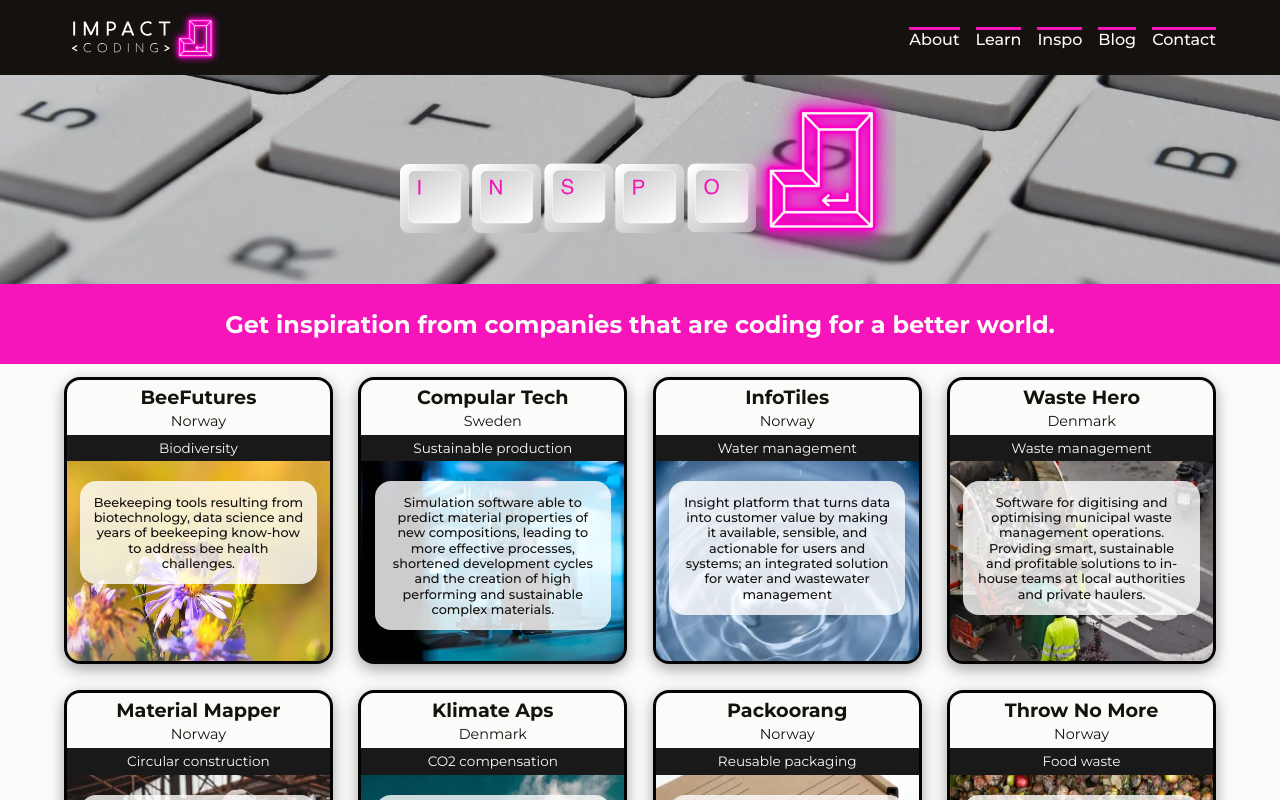
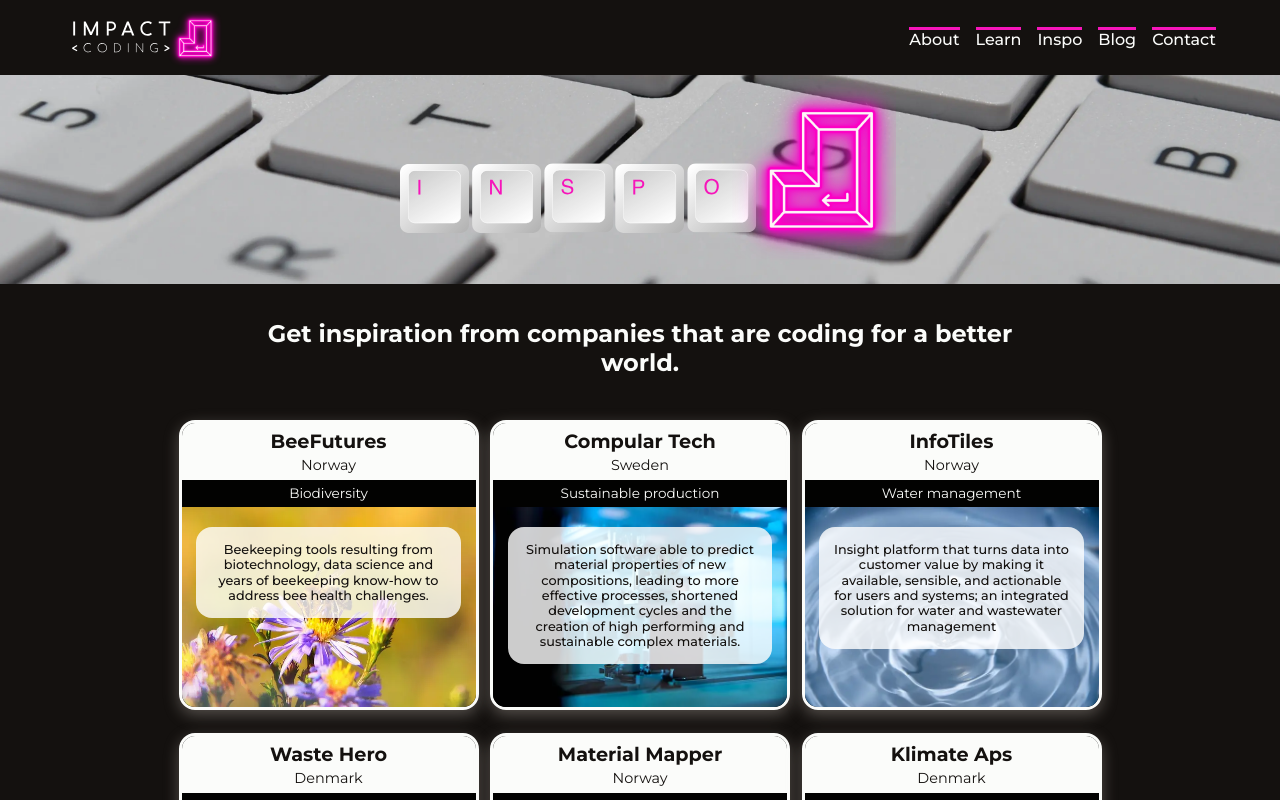
Before and after one commit to LisaSmeke/React-Project, a React (Create React App) app in the folder my-app/: page /inspo in a window 1280 px wide. Shown: the top 800 px of the page. Built offline with nearby package versions, Linux system fonts and the light colour scheme.

Commit message:
Update About & Inspo styles

```diff
--- a/my-app/src/components/Footer/Footer.module.css
+++ b/my-app/src/components/Footer/Footer.module.css
@@ -19,5 +19,5 @@
 }
 
 .footer-container a:hover {
-  color: var(--highlight-purple);
+  color: var(--highlight-orange);
 }
--- a/my-app/src/components/Nav/Nav.module.css
+++ b/my-app/src/components/Nav/Nav.module.css
@@ -33,7 +33,7 @@
   cursor: pointer;
 }
 .link-container:hover {
-  border-top: 3px solid var(--highlight-purple);
+  border-top: 3px solid var(--highlight-orange);
 }
 .router-link {
   text-decoration: none;
--- a/my-app/src/components/pages/About/About.module.css
+++ b/my-app/src/components/pages/About/About.module.css
@@ -64,10 +64,10 @@
   padding-bottom: 1%;
 }
 .intro-text a {
-  color: var(--highlight-purple);
+  color: var(--highlight-orange);
   cursor: pointer;
   font-weight: 500;
 }
 .intro-text a:hover {
-  opacity: 0.75;
+  opacity: 0.8;
 }
--- a/my-app/src/components/pages/About/About.tsx
+++ b/my-app/src/components/pages/About/About.tsx
@@ -1,6 +1,6 @@
 import React from 'react';
 import styles from './About.module.css';
-import profile from './lisa-profile.jpeg';
+import profile from './lisa.webp';
 import aboutKeys from './about-keys.svg';
 import aboutTitle from './about-title.svg';
 
@@ -60,7 +60,7 @@
               LikedIn
             </a>{' '}
             and{' '}
-            <a href="https://www.instagram.com/lisa.smeke/" target="_blank" rel="noreferrer">
+            <a href="https://www.instagram.com/lisasmeke/" target="_blank" rel="noreferrer">
               Instagram
             </a>{' '}
             to stay updated and share our thoughts.
--- a/my-app/src/components/pages/Inspo/Companies/Companies.module.css
+++ b/my-app/src/components/pages/Inspo/Companies/Companies.module.css
@@ -1,20 +1,20 @@
-.companies {
-  background-color: var(--white);
-}
 .company-cards-wrapper {
+  width: 90%;
+  padding: 2.5% 0;
+  margin: 0 auto;
   display: flex;
   flex-direction: row;
   flex-wrap: wrap;
-  margin: 0 auto;
   justify-content: center;
 }
 .company-card {
+  width: 20%;
+  min-width: 300px;
+  margin: 1% 0.5%;
   background-color: var(--dark-text-color);
-  border: 3px solid var(--dark-text-color);
-  box-shadow: rgba(0, 0, 0, 0.35) 0px 5px 15px;
+  border: 3px solid var(--white);
+  box-shadow: rgba(204, 195, 187, 0.35) 0px 5px 15px;
   border-radius: 1rem;
-  margin: 1%;
-  width: 21%;
   color: var(--black);
   overflow: hidden;
 }
--- a/my-app/src/components/pages/Inspo/Inspo.module.css
+++ b/my-app/src/components/pages/Inspo/Inspo.module.css
@@ -1,8 +1,7 @@
 .inspo-section {
   margin: 0 auto;
   text-align: center;
-  background-color: var(--white);
-  color: var(--dark-text-color);
+  background-color: var(--black);
 }
 .inspo-header-container {
   background-image: url('../keyboard.webp');
@@ -15,12 +14,12 @@
   width: 40%;
 }
 .inspo-text {
-  background-color: var(--highlight-pink);
+  width: 90%;
+  margin: 0 auto;
   color: var(--white);
 }
 .inspo-text h2 {
-  padding: 2%;
-  width: 90%;
+  width: 70%;
+  padding-top: 3%;
   margin: 0 auto;
-  background-color: var(--highlight-pink);
 }
--- a/my-app/src/components/pages/Inspo/Inspo.tsx
+++ b/my-app/src/components/pages/Inspo/Inspo.tsx
@@ -13,8 +13,8 @@
 
       <div className={styles['inspo-text']}>
         <h2>Get inspiration from companies that are coding for a better world.</h2>
-        <CompanyProfiles />
       </div>
+      <CompanyProfiles />
     </section>
   );
 };
```
Also changed, not shown: my-app/src/components/pages/About/lisa-profile.jpeg (deleted), my-app/src/components/pages/About/lisa.webp (added).
